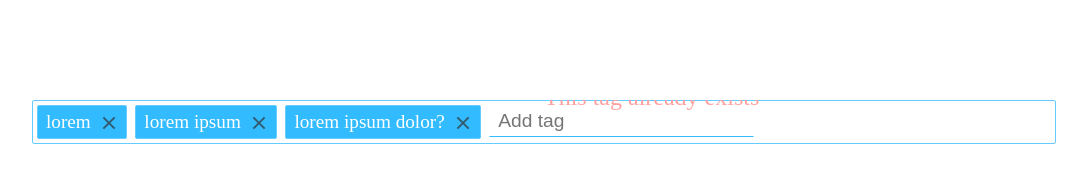
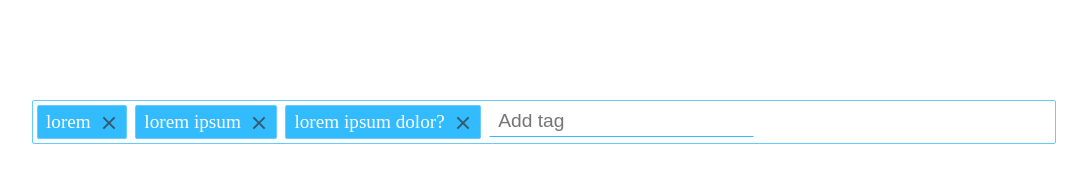
Before and after one commit to Qualterink/vue-input-tag, a Vue app: page / in a window 1280 px wide. Shown: the top 194 px of the page, without its empty margins (96-1183 px from the left). Built offline with nearby package versions, Linux system fonts and the light colour scheme.

Commit message:
notyfication animation

```diff
--- a/src/components/InputTag.vue
+++ b/src/components/InputTag.vue
@@ -21,7 +21,7 @@
         <span class="visuallyhidden">Add new tag</span>
       </li>
     </ul>
-    <span class="notyfication notyfication--active">This tag already exists</span>
+    <span class="notyfication" :class="[isDuplicated ? 'notyfication--active' : '']">This tag already exists</span>
   </div>
 </template>
 
@@ -82,8 +82,9 @@ export default {
 }
 .wrapper {
   position: relative;
-  overflow: hidden;
   margin-top:100px;
+  width:80%;
+  margin-left:10%;
 }
 .wrapper-list {
   font-size: 1rem;
@@ -96,9 +97,6 @@ export default {
   font-size:1.2rem;
   box-sizing: border-box;
   border-radius: .125rem;
-
-  margin-left:10%;
-  width:80%;
 }
 .item {
   padding:.25rem;
@@ -157,14 +155,23 @@ export default {
   position: absolute;
   top:0;
   left: 50%;
-  transform: translateX(-50%);
+  transform: translate(-50%, 0);
   font-size: 1.5rem;
-  color: #ffa1a1;
-  /* opacity:0;
-  visibility: hidden; */
+  color: #ff7373;
+  background-color: #ffdada;
+  padding: .25rem;
+  width: 100%;
+  border: 1px solid #64ccff;
+  border-bottom: transparent;
+  transition: transform .2s ease-in,
+              opacity .2s ease-in-out,
+              visibility .3s;
+  opacity:0;
+  visibility: hidden;
 }
-.notyfication--active {
-  transform: translateY(-1rem);
+.notyfication.notyfication--active {
+  transform: translate(-50%, -2rem);
   opacity:1;
+  visibility: visible;
 }
 </style>
```
